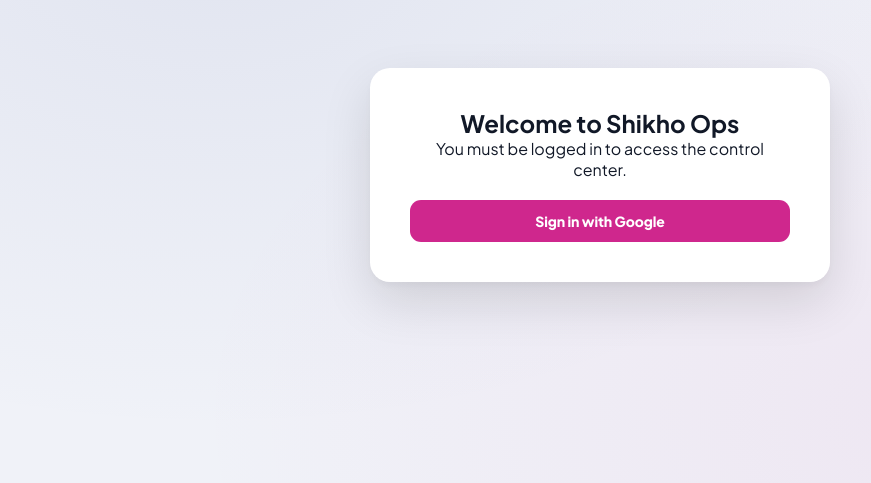
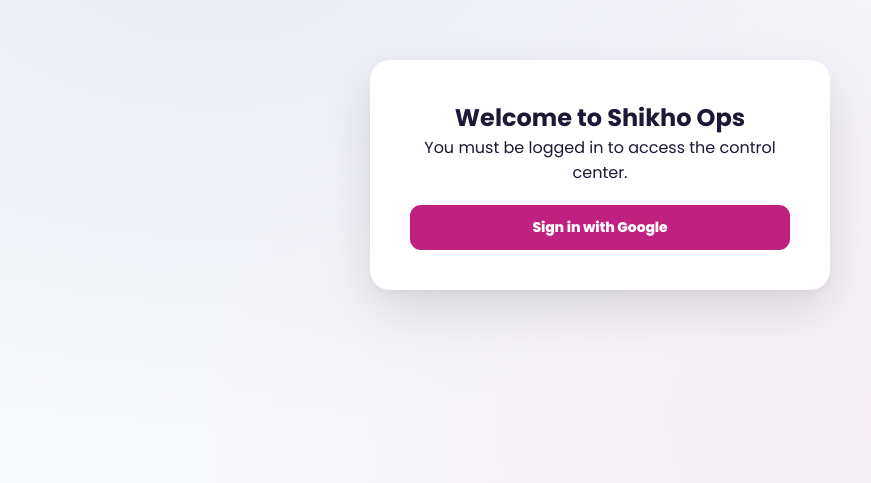
Before and after one commit to aminulrobin-cyber/Shikho-Ops-Personalized-Dashboard-, a Next.js app: page /register in a window 1280 px wide. Shown: the part 225-708 px from the top of the page, without its empty margins (40-911 px from the left). Built offline with nearby package versions, Linux system fonts and the light colour scheme; no server answers.

Commit message:
Brand: Poppins font + Indigo/Magenta palette + rounded UI + faster transitions

```diff
--- a/src/app/globals.css
+++ b/src/app/globals.css
@@ -1,4 +1,4 @@
-@import url('https://fonts.googleapis.com/css2?family=Plus+Jakarta+Sans:wght@400;500;600;700;800&family=JetBrains+Mono:wght@400;500&display=swap');
+@import url('https://fonts.googleapis.com/css2?family=Poppins:wght@400;500;600;700;800&family=Hind+Siliguri:wght@400;500;600;700&family=JetBrains+Mono:wght@400;500&display=swap');
 
 
 
@@ -7,22 +7,28 @@
    TOKENS
 ═══════════════════════════════════════════ */
 :root{
-  --pink:   #CF278D;  --pink-d: #a81f72;  --pink-g: rgba(207,39,141,.11);  --pink-lt: #fce7f3;
-  --blue:   #354894;  --blue-d: #253472;  --blue-g: rgba(53,72,148,.11);   --blue-lt: #eef0fa;
-  --yellow: #EFAD1E;  --yel-d:  #c98e10;  --yel-lt: #fef9e7;  --yel-md: #fde68a;
-  --red:    #EF3D5E;  --red-d:  #c42d4a;  --red-lt: #fde8ec;
+  /* ── Brand: Magenta (accent) ── */
+  --pink:   #C02080;  --pink-d: #A01868;  --pink-g: rgba(192,32,128,.11);  --pink-lt: #FCE8F5;
+  /* ── Brand: Indigo (primary 70%) ── */
+  --blue:   #304090;  --blue-d: #1B2856;  --blue-g: rgba(48,64,144,.11);   --blue-lt: #F1F2FB;
+  /* ── Brand: Sunrise (warning) ── */
+  --yellow: #E0A010;  --yel-d:  #b87e0a;  --yel-lt: #FEF9E7;  --yel-md: #fde68a;
+  /* ── Brand: Coral (alerts) ── */
+  --red:    #E03050;  --red-d:  #b82540;  --red-lt: #FDE8EC;
+  /* ── Status: Green ── */
   --green:  #00bf63;  --grn-d:  #009e52;  --grn-lt: #dcfce7;  --grn-md: #bbf7d0;
-  --orange: #f97316;  --org-lt: #fff7ed;  --org-md: #fed7aa;
+  --orange: #E0A010;  --org-lt: #FEF9E7;  --org-md: #fde68a;
 
   --row-pending: #ffffff;
-  --row-claimed: #fef9e7;
-  --row-done:    #eef0fa;
+  --row-claimed: #FEF9E7;
+  --row-done:    #F1F2FB;
 
-  --bg: #f2f4f9; --card: #fff; --border: #e2e8f0; --border2: #cbd5e1;
-  --text: #111827; --sub: #5a6480; --muted: #9ca3af;
-  --font: 'Plus Jakarta Sans', sans-serif;
+  --bg: #F8F9FC; --card: #FFFFFF; --border: #E2E8F0; --border2: #cbd5e1;
+  --text: #1B1838; --sub: #5A5F76; --muted: #9CA3AF;
+  --font: 'Poppins', sans-serif;
   --mono: 'JetBrains Mono', monospace;
   --ease: cubic-bezier(.4,0,.2,1);
+  --ease-hover: cubic-bezier(0,0,.2,1);
   --nav: 62px;
 }
 *,*::before,*::after{box-sizing:border-box;margin:0;padding:0}
@@ -36,8 +42,8 @@
 ═══════════════════════════════════════════ */
 .nav{
   position:sticky;top:0;z-index:400;height:var(--nav);
-  background:linear-gradient(135deg,var(--pink) 0%,var(--pink-d) 100%);
-  box-shadow:0 3px 20px rgba(207,39,141,.28);padding:0 22px;
+  background:linear-gradient(135deg,var(--blue) 0%,var(--blue-d) 100%);
+  box-shadow:0 3px 16px rgba(48,64,144,.22);padding:0 22px;
 }
 .nav-in{max-width:1200px;margin:0 auto;height:100%;
          display:flex;align-items:center;justify-content:space-between;gap:14px}
@@ -132,12 +138,12 @@
 .shift-divider{width:1px;height:44px;background:var(--border);flex-shrink:0}
 .shift-btns{display:flex;gap:8px;align-items:center}
 
-.sbt{padding:9px 20px;border-radius:9px;border:none;cursor:pointer;
-      font-family:var(--font);font-size:13px;font-weight:800;
-      transition:all .15s var(--ease);display:flex;align-items:center;gap:6px}
-.sbt-start{background:var(--pink);color:#fff}
-.sbt-start:hover{background:var(--pink-d);transform:translateY(-1px);
-                  box-shadow:0 5px 16px rgba(207,39,141,.3)}
+.sbt{padding:9px 20px;border-radius:12px;border:none;cursor:pointer;
+      font-family:var(--font);font-size:13px;font-weight:700;
+      transition:all 140ms var(--ease-hover);display:flex;align-items:center;gap:6px}
+.sbt-start{background:var(--blue);color:#fff}
+.sbt-start:hover{background:var(--blue-d);transform:translateY(-1px);
+                  box-shadow:0 5px 16px rgba(48,64,144,.28)}
 .sbt-end{background:var(--red-lt);color:var(--red);border:1.5px solid #fba6b5}
 .sbt-end:hover{background:var(--red);color:#fff;border-color:var(--red);transform:translateY(-1px)}
 .sbt:disabled{opacity:.5;cursor:not-allowed;transform:none!important;box-shadow:none!important}
@@ -161,12 +167,12 @@
 .tabs-wrapper{margin-bottom:14px}
 .tabs{display:flex;gap:4px;flex-wrap:wrap}
 .tab-btn{
-  padding:8px 20px;border-radius:8px;border:1.5px solid var(--border);
-  background:var(--card);font-family:var(--font);font-size:12.5px;font-weight:700;
-  color:var(--sub);cursor:pointer;transition:all .15s var(--ease);white-space:nowrap;
+  padding:8px 20px;border-radius:12px;border:1.5px solid var(--border);
+  background:var(--card);font-family:var(--font);font-size:12.5px;font-weight:600;
+  color:var(--sub);cursor:pointer;transition:all 140ms var(--ease-hover);white-space:nowrap;
 }
-.tab-btn:hover{border-color:var(--pink);color:var(--pink)}
-.tab-btn.on{background:var(--pink);border-color:var(--pink);color:#fff}
+.tab-btn:hover{border-color:var(--blue);color:var(--blue)}
+.tab-btn.on{background:var(--blue);border-color:var(--blue);color:#fff}
 .tab-content{display:none}
 .tab-content.on{display:block}
 .todo-count{background:rgba(0,0,0,.08);border-radius:99px;padding:1px 8px;font-size:11px;margin-left:5px}
@@ -188,10 +194,10 @@
 .toolbar-title{font-size:10px;font-weight:800;text-transform:uppercase;
                letter-spacing:.9px;color:var(--pink)}
 .btn-add-custom{
-  padding:6px 14px;border-radius:7px;border:1.5px solid var(--pink);
+  padding:6px 14px;border-radius:10px;border:1.5px solid var(--pink);
   background:var(--pink-lt);color:var(--pink);
-  font-family:var(--font);font-size:12px;font-weight:800;
-  cursor:pointer;transition:all .15s var(--ease);display:flex;align-items:center;gap:5px;
+  font-family:var(--font);font-size:12px;font-weight:700;
+  cursor:pointer;transition:all 140ms var(--ease-hover);display:flex;align-items:center;gap:5px;
 }
 .btn-add-custom:hover{background:var(--pink);color:#fff}
 .btn-add-custom:disabled{opacity:.45;cursor:not-allowed}
@@ -799,19 +805,8 @@
 }
 
 
-/* REG */
-
-
-
-*,*::before,*::after{box-sizing:border-box;margin:0;padding:0}
-:root{
-  --blue:#354894; --blue-d:#253472; --blue-lt:#eef0fa; --blue-g:rgba(53,72,148,.12);
-  --pink:#CF278D; --pink-d:#a81f72; --pink-g:rgba(207,39,141,.10);
-  --red:#E13D5E; --border:#e2e8f0;
-  --text:#111827; --sub:#6b7280; --muted:#9ca3af;
-  --font:'Plus Jakarta Sans',sans-serif;
-}
-.reg-wrapper{  font-family:var(--font);min-height:100vh;  display:flex;align-items:center;justify-content:center;padding:24px 16px;  background:radial-gradient(ellipse at 20% 20%,rgba(53,72,148,.08) 0%,transparent 55%),radial-gradient(ellipse at 80% 80%,rgba(207,39,141,.06) 0%,transparent 55%),#f0f2f8;}
+/* REG — inherits root tokens above */
+.reg-wrapper{  font-family:var(--font);min-height:100vh;  display:flex;align-items:center;justify-content:center;padding:24px 16px;  background:radial-gradient(ellipse at 20% 20%,rgba(48,64,144,.08) 0%,transparent 55%),radial-gradient(ellipse at 80% 80%,rgba(192,32,128,.06) 0%,transparent 55%),#F8F9FC;}
 .card{
   background:#fff;border-radius:20px;
   box-shadow:0 4px 8px rgba(0,0,0,.04),0 20px 50px rgba(0,0,0,.12);
@@ -828,10 +823,10 @@
 .bico{width:42px;height:42px;border-radius:11px;background:rgba(255,255,255,.18);
        display:grid;place-items:center;flex-shrink:0}
 .bico svg{width:24px;height:24px}
-.bname{font-size:16px;font-weight:800;color:#fff;letter-spacing:-.3px}
-.bsub{font-size:9.5px;font-weight:700;color:rgba(255,255,255,.6);letter-spacing:.8px;text-transform:uppercase}
-.hd h1{font-size:21px;font-weight:800;color:#fff;letter-spacing:-.4px;margin-bottom:4px}
-.hd p{font-size:12.5px;color:rgba(255,255,255,.72);line-height:1.55}
+.bname{font-size:16px;font-weight:700;color:#fff;letter-spacing:-.2px}
+.bsub{font-size:9.5px;font-weight:600;color:rgba(255,255,255,.6);letter-spacing:.8px;text-transform:uppercase}
+.hd h1{font-size:21px;font-weight:800;color:#fff;letter-spacing:-.3px;margin-bottom:4px}
+.hd p{font-size:12.5px;font-weight:400;color:rgba(255,255,255,.72);line-height:1.55}
 
 /* Pink accent stripe */
 .accent-bar{height:4px;background:linear-gradient(90deg,var(--pink),#f472b6)}
--- a/src/app/page.js
+++ b/src/app/page.js
@@ -28,9 +28,9 @@
         }
         .sk-nav {
           height: 62px;
-          background: linear-gradient(135deg, #CF278D, #a81f72);
+          background: linear-gradient(135deg, #304090, #1B2856);
           display: flex; align-items: center; justify-content: space-between;
-          padding: 0 22px; box-shadow: 0 3px 20px rgba(207,39,141,.28);
+          padding: 0 22px; box-shadow: 0 3px 16px rgba(48,64,144,.22);
         }
         .sk-nav-left { display: flex; align-items: center; gap: 10px; }
         .sk-nav-circle { width: 36px; height: 36px; border-radius: 9px; background: rgba(255,255,255,.25); }
@@ -48,7 +48,7 @@
         .sk-tab { width: 130px; height: 36px; border-radius: 8px; }
         .sk-table-card { background: #fff; border-radius: 14px; border: 1px solid #e2e8f0; overflow: hidden; }
         .sk-toolbar { padding: 10px 16px; border-bottom: 1px solid #e2e8f0; display: flex; justify-content: space-between; }
-        .sk-thead { background: #354894; padding: 10px 16px; display: flex; gap: 16px; }
+        .sk-thead { background: #304090; padding: 10px 16px; display: flex; gap: 16px; }
         .sk-th { height: 14px; background: rgba(255,255,255,.3); border-radius: 4px; }
         .sk-row-item { padding: 12px 16px; border-bottom: 1px solid #e2e8f0; display: flex; gap: 16px; align-items: center; }
         .sk-cell { height: 12px; border-radius: 4px; }
```
